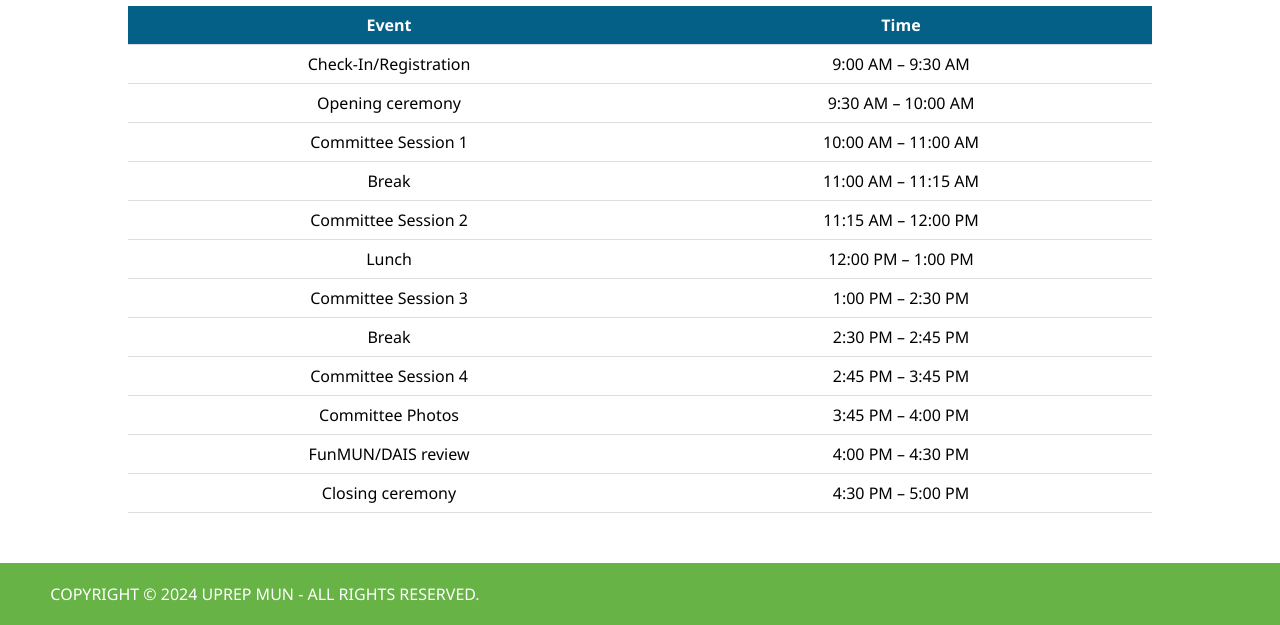
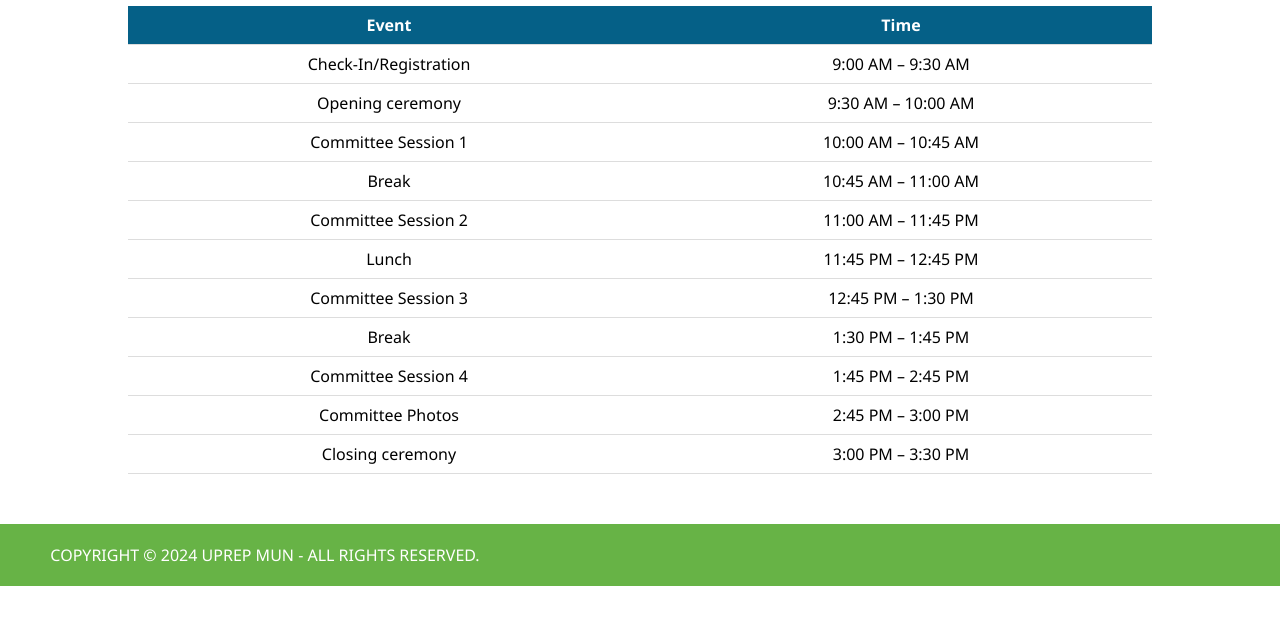
Before and after one commit to AnoushaMukherjee/UPrepMUN-website, a Flask app: page /templates/index in a window 1280 px wide. Shown: the part 961-1586 px from the top of the page. After the commit the page ends 1547 px from the top, so only its background shows below. Run offline with Flask 3, Linux system fonts and the light colour scheme.

Commit message:
Update index.html

```diff
--- a/templates/index.html
+++ b/templates/index.html
@@ -154,43 +154,39 @@
             </tr>
             <tr>
                 <td>Committee Session 1</td>
-                <td>10:00 AM – 11:00 AM</td>
+                <td>10:00 AM – 10:45 AM</td>
             </tr>
             <tr>
                 <td>Break</td>
-                <td>11:00 AM – 11:15 AM</td>
+                <td>10:45 AM – 11:00 AM</td>
             </tr>
             <tr>
                 <td>Committee Session 2</td>
-                <td>11:15 AM – 12:00 PM</td>
+                <td>11:00 AM – 11:45 PM</td>
             </tr>
             <tr>
                 <td>Lunch</td>
-                <td>12:00 PM – 1:00 PM</td>
+                <td>11:45 PM – 12:45 PM</td>
             </tr>
             <tr>
                 <td>Committee Session 3</td>
-                <td>1:00 PM – 2:30 PM</td>
+                <td>12:45 PM – 1:30 PM</td>
             </tr>
             <tr>
                 <td>Break</td>
-                <td>2:30 PM – 2:45 PM</td>
+                <td>1:30 PM – 1:45 PM</td>
             </tr>
             <tr>
                 <td>Committee Session 4</td>
-                <td>2:45 PM – 3:45 PM</td>
+                <td>1:45 PM – 2:45 PM</td>
             </tr>
             <tr>
                 <td>Committee Photos</td>
-                <td>3:45 PM – 4:00 PM</td>
-            </tr>
-            <tr>
-                <td>FunMUN/DAIS review</td>
-                <td>4:00 PM – 4:30 PM</td>
+                <td>2:45 PM – 3:00 PM</td>
             </tr>
             <tr>
                 <td>Closing ceremony</td>
-                <td>4:30 PM – 5:00 PM</td>
+                <td>3:00 PM – 3:30 PM</td>
             </tr>
         </table>
     </div>
```
